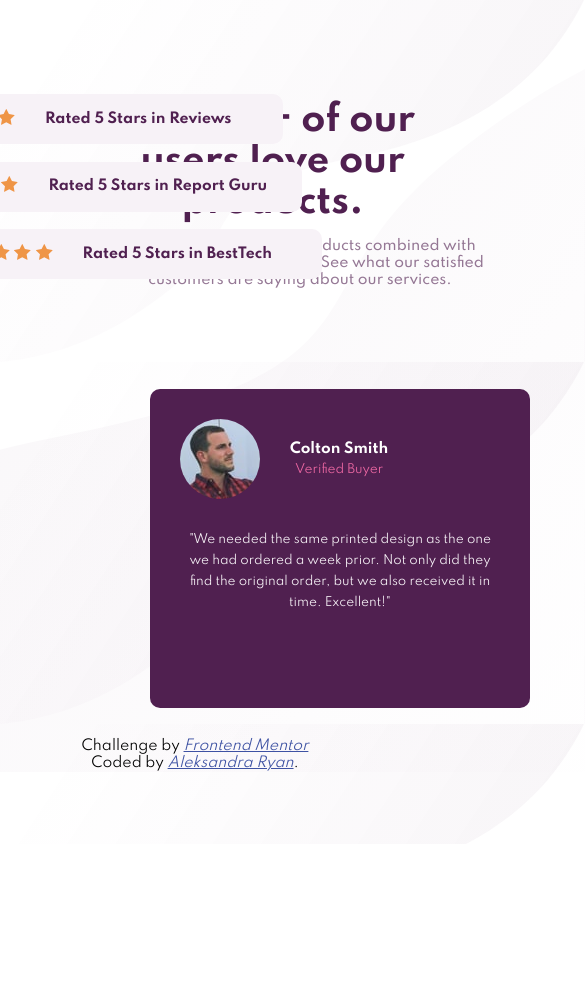
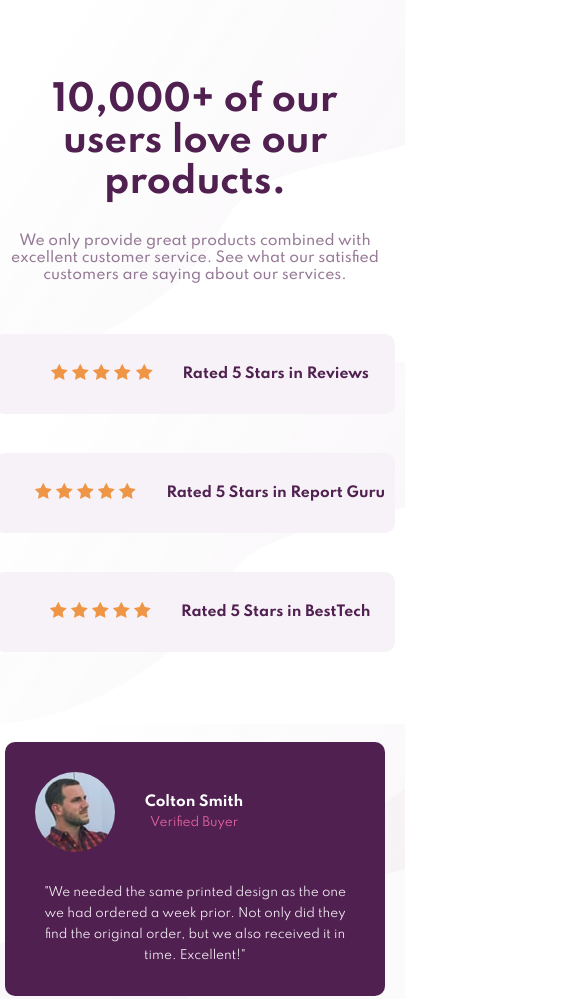
Before and after one commit to AleksandraRyan/Social-Proof, a plain HTML site: page index.html in a window 390 px wide. Shown: the top 999 px of the page, 585 px wide, since content can reach past the window. Before the commit the page ends 844 px from the top, so only its background shows below. Drawn offline with Linux system fonts and the light colour scheme.

Commit message:
Made it mobile friendly

```diff
--- a/style.css
+++ b/style.css
@@ -19,7 +19,6 @@ body {
   background: url(/images/bg-pattern-top-desktop.svg),
     url(/images/bg-pattern-bottom-desktop.svg) no-repeat center center/cover;
   font-family: var(--font-family);
-  max-width: 100%;
 }
 
 .first-section {
@@ -52,9 +51,8 @@ body {
 
 .rating {
   display: flex;
-  flex-wrap: wrap;
-  margin-top: 0;
-  width: 100%;
+  justify-content: center;
+  align-items: center;
 }
 
 .rating p {
@@ -67,7 +65,7 @@ body {
 .row.r2,
 .row.r3 {
   display: flex;
-  width: 450px;
+  width: 400px;
   height: 50px;
   border-radius: 10px;
   margin: 10px;
@@ -98,12 +96,11 @@ body {
 
 /* Cards */
 .customer {
-  display: grid;
-  grid-template-columns: repeat(3, 1fr);
-
-  width: 1400px;
+  display: flex;
+  justify-content: space-evenly;
+  align-items: center;
+  flex-wrap: wrap;
   gap: 20px;
-  margin: 10px 150px;
 }
 
 .card1,
@@ -168,9 +165,61 @@ body {
   color: hsl(228, 45%, 44%);
 }
 
-@media (max-width: 768px) {
-  .customer {
-    display: grid;
-    grid-template-columns: repeat(1fr);
+@media (max-width: 1164px) {
+  .rating {
+    visibility: hidden;
+  }
+
+  .head-text {
+    display: flex;
+    justify-content: center;
+    align-items: center;
   }
 }
+
+@media (max-width: 768px) {
+  .first-section {
+    display: grid;
+    grid-template-columns: 1fr;
+    align-items: center;
+    justify-content: center;
+    text-align: center;
+    margin: 80px;
+    gap: 40px;
+  }
+
+  .head-text {
+    display: flex;
+    flex-direction: column;
+    justify-content: center;
+    align-items: center;
+  }
+
+  .rating {
+    display: flex;
+    flex-direction: column;
+    justify-content: center;
+    align-items: center;
+    visibility: visible;
+  }
+
+  .row.r1 {
+    position: static;
+  }
+  .row.r2 {
+    position: static;
+  }
+  .row.r3 {
+    position: static;
+  }
+
+  .row.r1,
+  .row.r2,
+  .row.r3 {
+    height: 80px;
+  }
+
+  .head-text p {
+    margin-top: 30px;
+  }
+}
```
Also changed, not shown: 1 other file.
